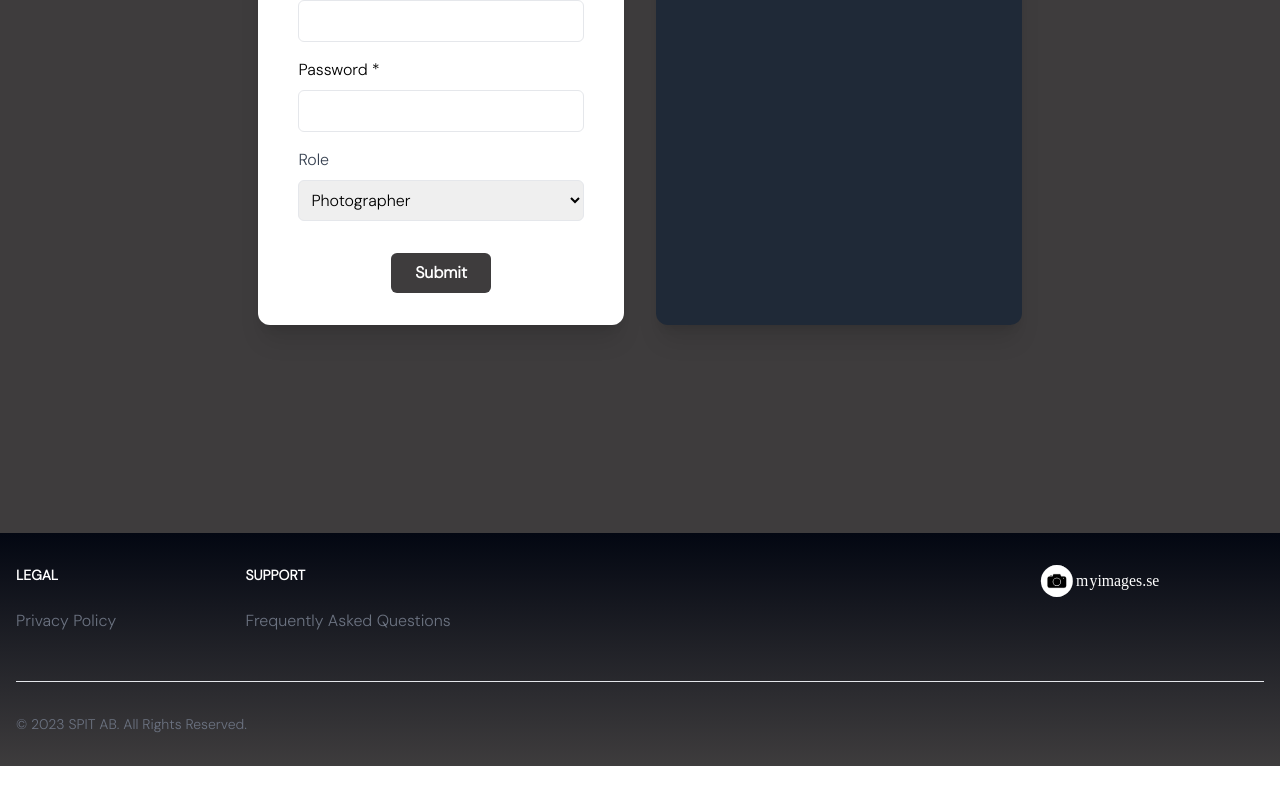
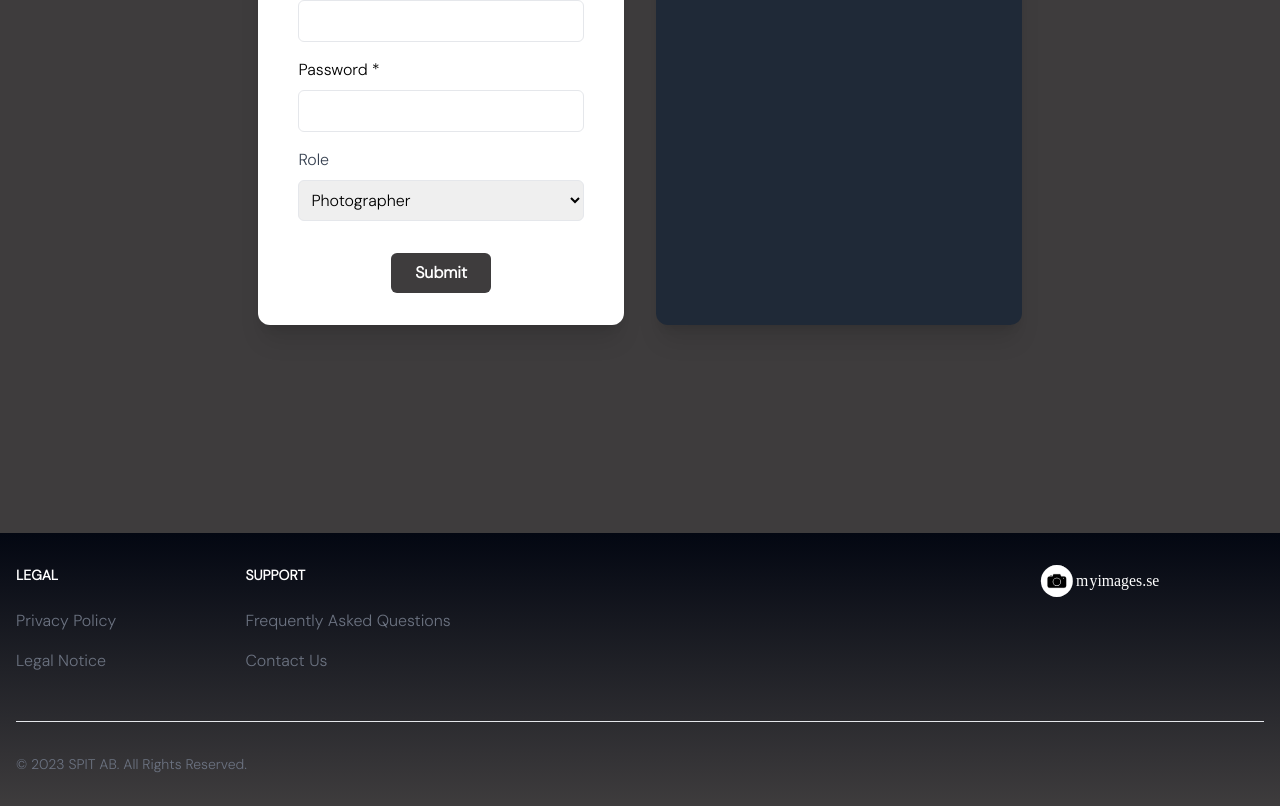
Before and after one commit to JoakimSP/myImages-next, a Next.js app: page /admin/adminPage in a window 1280 px wide. Shown: the part 760-1566 px from the top of the page. Before the commit the page ends 1526 px from the top, so only its background shows below. Built offline with nearby package versions, Linux system fonts and the light colour scheme; no server answers; the database is empty.

Commit message:
Add link to legal notice and contact form in footer

```diff
--- a/components/layout/includes/footer.js
+++ b/components/layout/includes/footer.js
@@ -26,6 +26,9 @@ function Footer() {
                                     <li className="mb-4">
                                         <Link href="/information/privacyPolicy" className="hover:underline">Privacy Policy</Link>
                                     </li>
+                                    <li className="mb-4">
+                                        <Link href="/information/legalNotice" className="hover:underline">Legal Notice</Link>
+                                    </li>
                                 </ul>
                             </div>
                             <div>
@@ -33,6 +36,9 @@ function Footer() {
                                 <ul className="text-gray-500 dark:text-gray-400 font-medium">
                                     <li className="mb-4">
                                         <Link href="/information/support" className="hover:underline">Frequently Asked Questions</Link>
+                                    </li>
+                                    <li className="mb-4">
+                                        <Link href="/contact" className="hover:underline">Contact Us</Link>
                                     </li>
                                 </ul>
                             </div>
```
